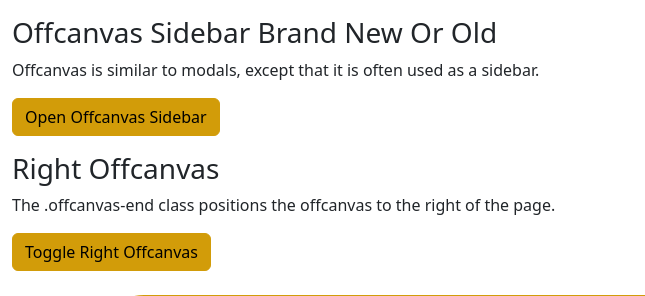
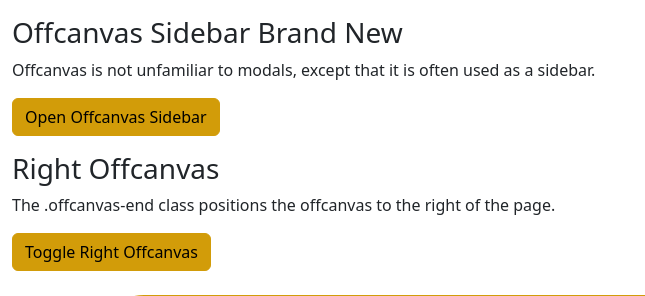
Before and after one commit to azznwind/flask-bootstrap, a Flask app: page / in a window 1280 px wide. Shown: the part 56-352 px from the top of the page, without its empty margins (0-645 px from the left). Run offline with Flask 2, Linux system fonts and the light colour scheme; some libraries are stand-ins or nearby versions.

Commit message:
index updated

```diff
--- a/templates/index.html
+++ b/templates/index.html
@@ -19,8 +19,8 @@
 </div>
 
 <div class="container-fluid mt-3">
-  <h3>Offcanvas Sidebar Brand New Or Old</h3>
-  <p>Offcanvas is similar to modals, except that it is often used as a sidebar.</p>
+  <h3>Offcanvas Sidebar Brand New</h3>
+  <p>Offcanvas is not unfamiliar to modals, except that it is often used as a sidebar.</p>
   <button class="btn btn-primary" type="button" data-bs-toggle="offcanvas" data-bs-target="#demo">
     Open Offcanvas Sidebar
   </button>
```
